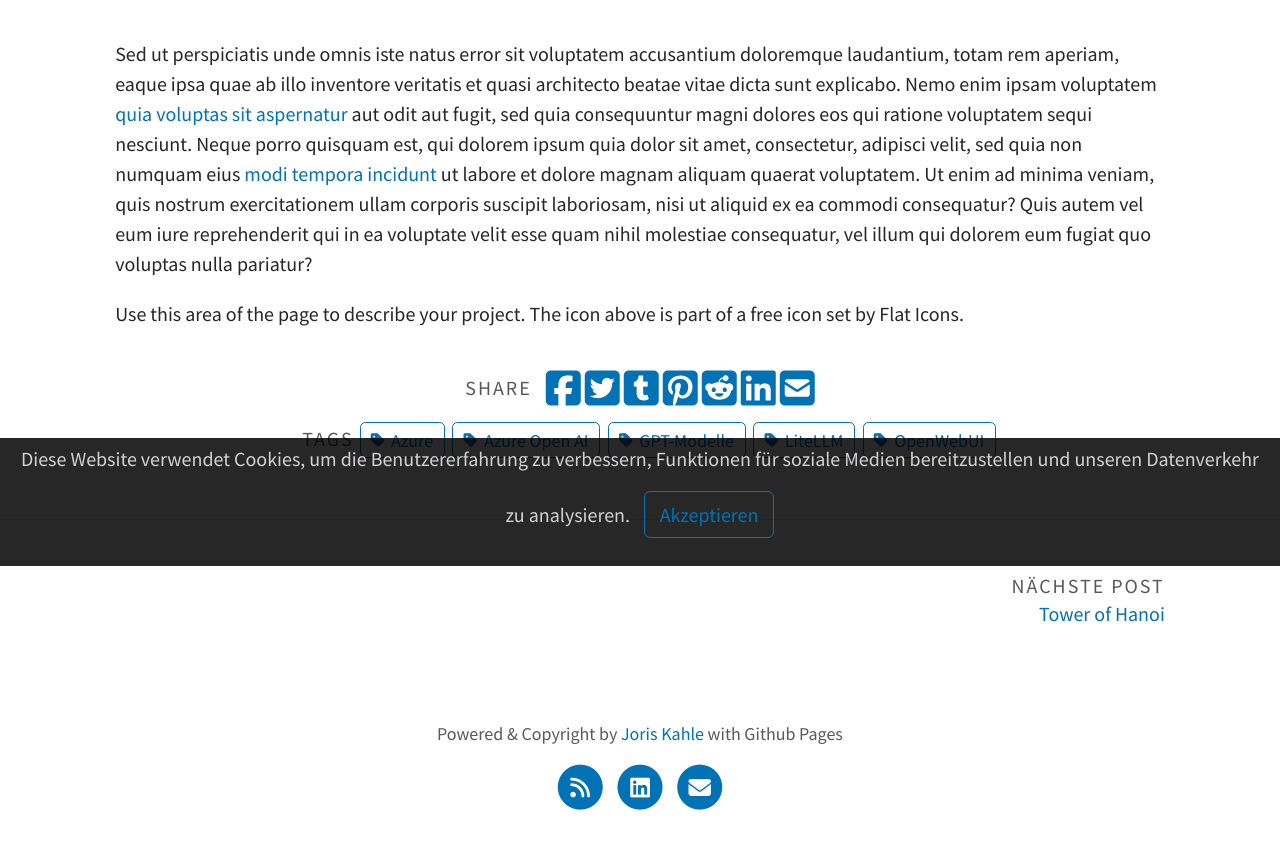
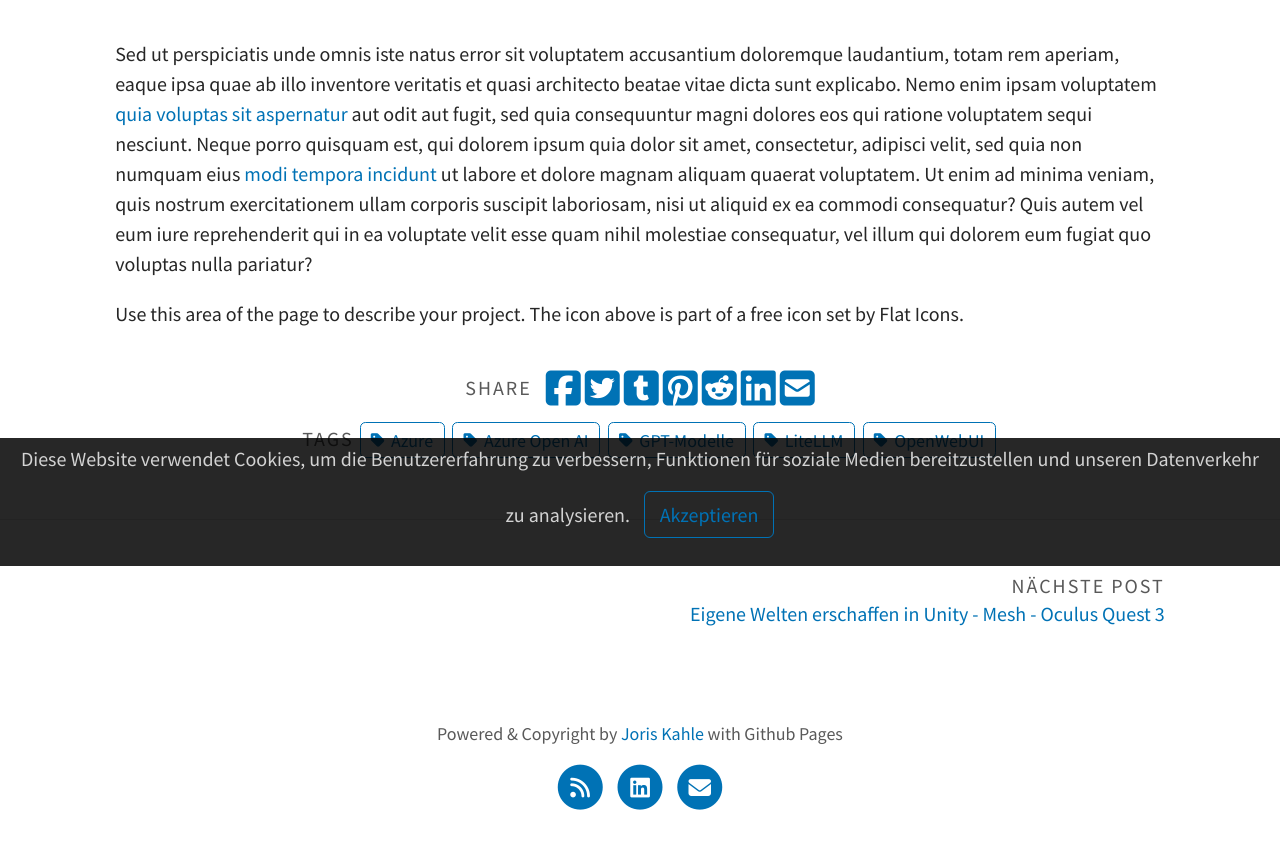
Before and after one commit to joriskahle007/joriskahle007.github.io, a Jekyll site: the page built from _portfolio/OpenWebUI.md, in a window 1280 px wide. Shown: the part 334-1183 px from the top of the page. Built offline with Jekyll 4.4.1, drawn with Linux system fonts in a browser that asks for light colours; a script that is not in the unit is left out.

Commit message:
Update and rename hanoi.md to mesh.md

```diff
--- a/_portfolio/hanoi.md
+++ b/_portfolio/mesh.md
@@ -1,7 +1,7 @@
 ---
 layout: post
-title: Tower of Hanoi
-img: "assets/img/portfolio/toh.png"
+title: Eigene Welten erschaffen in Unity - Mesh - Oculus Quest 3
+img: "assets/img/portfolio/mesh.png"
 date: September 2014
 ---
 
```
